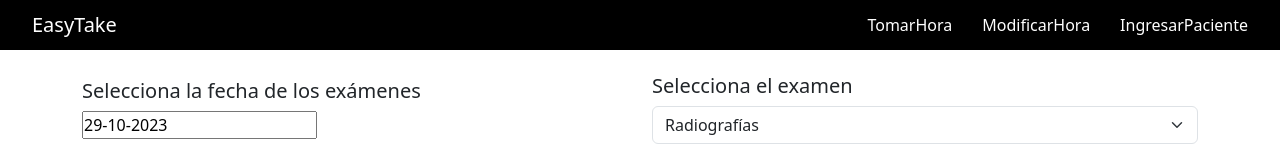
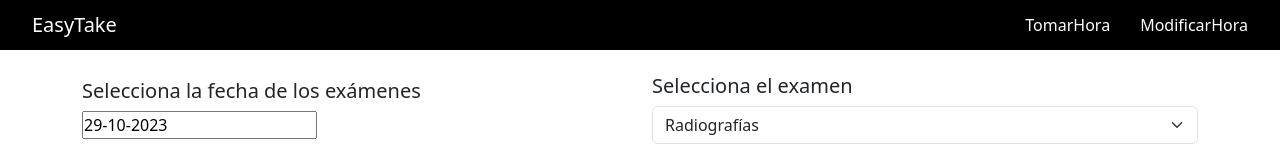
Before and after one commit to Nick4508/INF225-2024-1-PAR201-GRUPO-23, a React (Create React App) app in the folder client/: page / in a window 1280 px wide. Shown: the top 160 px of the page. Built offline with nearby package versions, Linux system fonts and the light colour scheme; no server answers.

Commit message:
upsi dupsi

```diff
--- a/client/src/components/Navbar.js
+++ b/client/src/components/Navbar.js
@@ -10,8 +10,6 @@ function Navbar(){
             <ul className="navbar-menu">
                 <li><Link to="TomarHora">TomarHora</Link> </li>
                 <li><Link to="ModificarHora">ModificarHora</Link></li>
-                <li><Link to="IngresarPaciente">IngresarPaciente</Link></li>
-
             </ul>
 
         </div>
--- a/client/src/index.js
+++ b/client/src/index.js
@@ -9,7 +9,6 @@ import { createBrowserRouter, RouterProvider } from 'react-router-dom';
 import TomarHora from './screens/TomarHoraScreen/TomarHora';
 import Conexion from './components/Conexion';
 import ModificarHora from './screens/ModificarHoraScreen/ModificarHora'
-import IngresarPaciente from './screens/IngresarPacienteScreen/IngresarPaciente';
 
 const router = createBrowserRouter([
   {
@@ -23,10 +22,6 @@ const router = createBrowserRouter([
   {
     path: "ModificarHora",
     element: <ModificarHora/>
-  },
-  {
-    path: "IngresarPaciente",
-    element: <IngresarPaciente/>
   },
   {
     path: "Conexion",
```
